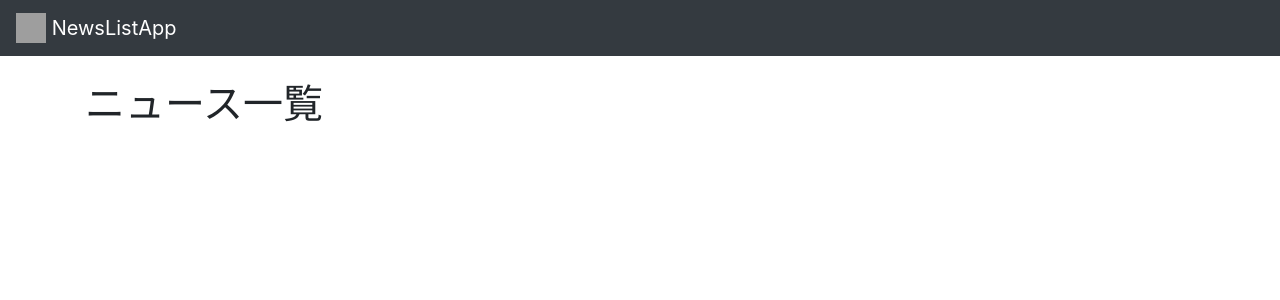
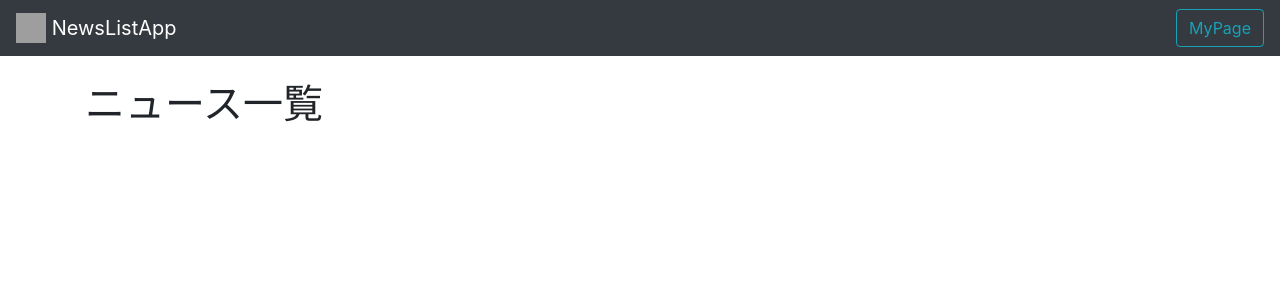
Before and after one commit to nissy7ok/newslist, a Django app: page /index/ in a window 1280 px wide. Shown: the top 300 px of the page. Run offline with Django 3.2, Linux system fonts and the light colour scheme; data that the repository does not hold is empty; some libraries are stand-ins or nearby versions; grey boxes are pictures that could not be loaded.

Commit message:
create button to mypage

```diff
--- a/templates/base.html
+++ b/templates/base.html
@@ -21,6 +21,7 @@
         <img src="/docs/4.5/assets/brand/bootstrap-solid.svg" width="30" height="30" class="d-inline-block align-top" alt="">
         NewsListApp
       </a>
+      <a href=''><button class="btn btn-outline-info my-2 my-sm-0" type="submit">MyPage</button></a>
     </nav>
 
     <div class='container'>
```
